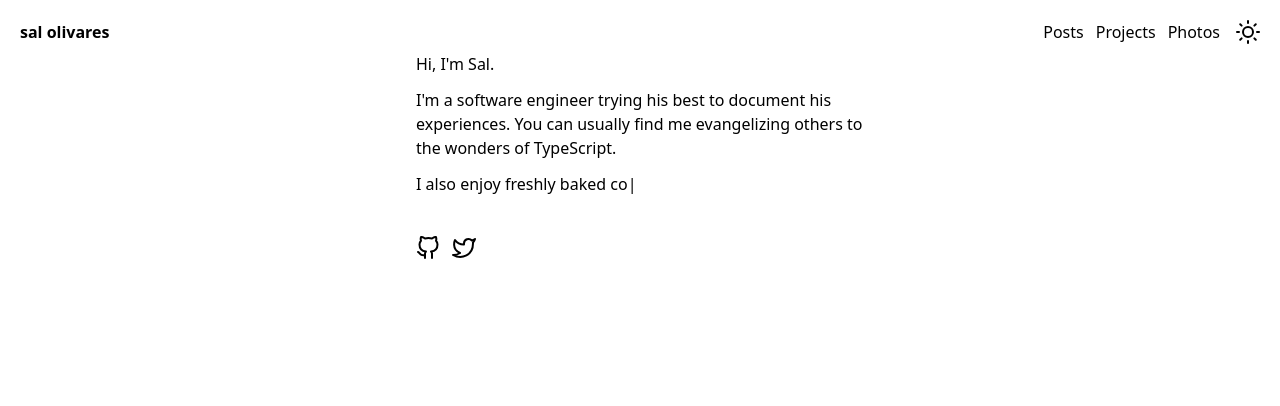
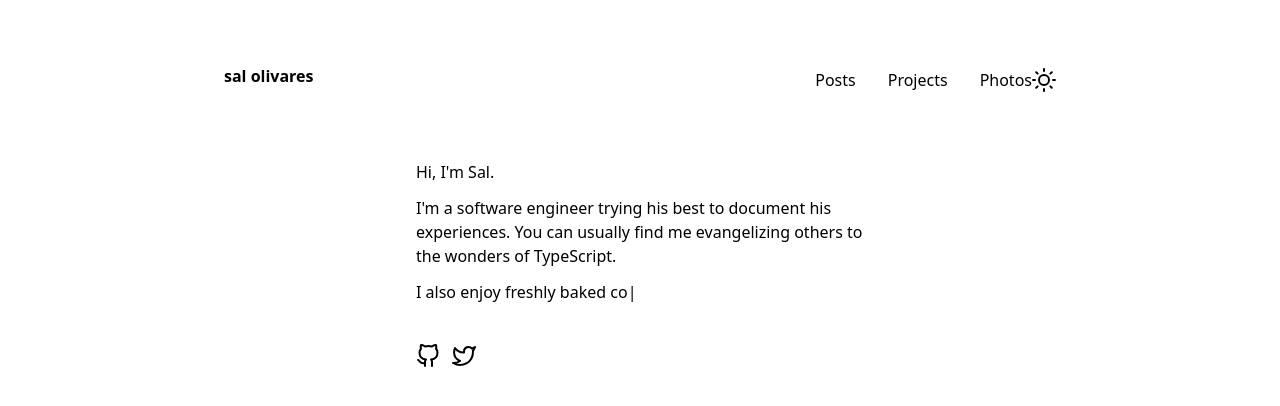
Before and after one commit to salolivares/salolivares.com, a Next.js app: page / in a window 1280 px wide. Shown: the top 406 px of the page. Built offline with nearby package versions, Linux system fonts and the light colour scheme.

Commit message:
more container work

```diff
--- a/components/Container.tsx
+++ b/components/Container.tsx
@@ -1,14 +1,16 @@
+/* eslint-disable @typescript-eslint/no-unsafe-assignment */
+/* eslint-disable @typescript-eslint/no-unsafe-member-access */
 /* eslint-disable react/require-default-props */
 import React, { ReactNode, useEffect, useState } from 'react';
 import Link from 'next/link';
 import { useTheme } from 'next-themes';
 import Head from 'next/head';
+import { useRouter } from 'next/router';
 import { ThemeToggleButton } from './ThemeToggleButton';
 
 type WrapperProps = {
   children?: ReactNode;
-  title?: string;
-  description?: string;
+  [index: string]: any;
 };
 
 const navLinks = [
@@ -17,7 +19,7 @@ const navLinks = [
   { link: '/photos', name: 'Photos' },
 ];
 
-const Container = ({ children, title = 'Sal Olivares', description = '' }: WrapperProps) => {
+const Container = (props: WrapperProps) => {
   const [isMounted, setIsMounted] = useState(false);
   const { theme, setTheme } = useTheme();
 
@@ -31,24 +33,49 @@ const Container = ({ children, title = 'Sal Olivares', description = '' }: Wrapp
     }
   };
 
+  const { children, ...customMeta } = props;
+  const router = useRouter();
+  const meta = {
+    title: 'Sal Olivares',
+    description: 'Software Engineer and TypeScript enthusiast',
+    image: '',
+    type: 'website',
+    ...customMeta,
+  };
+
   return (
     <>
       <Head>
-        <title>{title}</title>
+        <title>{meta.title}</title>
+        <meta name="robots" content="follow, index" />
+        <meta name="description" content={meta.description} />
+        <meta property="og:url" content={`https://salolivares.com${router.asPath}`} />
+        <link rel="canonical" href={`https://salolivares.com${router.asPath}`} />
+        <meta property="og:type" content={meta.type} />
+        <meta property="og:site_name" content="Sal Olivares" />
+        <meta property="og:description" content={meta.description} />
+        <meta property="og:title" content={meta.title} />
+        <meta property="og:image" content={meta.image} />
+        <meta name="twitter:card" content="summary_large_image" />
+        <meta name="twitter:site" content="@0x102c" />
+        <meta name="twitter:title" content={meta.title} />
+        <meta name="twitter:description" content={meta.description} />
+        <meta name="twitter:image" content={meta.image} />
+        {(meta as any).date && <meta property="article:published_time" content={(meta as any).date} />}
         <meta charSet="utf-8" />
         <meta name="viewport" content="initial-scale=1.0, width=device-width" />
-        {description ? <meta name="description" content={description} /> : null}
         <link rel="shortcut icon" type="image/x-icon" href="/assets/favicon.ico" />
       </Head>
-      <div className="mx-5 my-5">
-        <header className="max-w-screen-xl mx-auto">
-          <nav className="flex justify-between">
+      <nav className="flex justify-between items-center max-w-4xl w-full mx-auto p-8 my-0 md:my-8">
+        <a href="#skip" className="sr-only focus:not-sr-only">
+          Skip to content
+        </a>
         <Link href="/">
           <a className="overflow-y-hidden h-6 font-bold no-underline flex-grow transition-colors duration-300 ease-in-out text-black dark:text-neutral hover:text-gray-700 dark:hover:text-gray-400 lg:mb-2">
             sal olivares
           </a>
         </Link>
-            <ul className="flex space-x-3">
+        <ul className="flex sm:space-x-8 space-x-3">
           {navLinks.map((navLink) => (
             <li key={navLink.link}>
               <Link href={navLink.link}>
@@ -59,11 +86,11 @@ const Container = ({ children, title = 'Sal Olivares', description = '' }: Wrapp
             </li>
           ))}
         </ul>
-            <ThemeToggleButton switchTheme={switchTheme} theme={theme} className="self-start ml-4" />
+        <ThemeToggleButton switchTheme={switchTheme} theme={theme} className="" />
       </nav>
-        </header>
-        <div>{children}</div>
-      </div>
+      <main id="skip" className="flex flex-col justify-center px-8">
+        {children}
+      </main>
     </>
   );
 };
```
Lines whose indentation alone changed are shown as unchanged.
